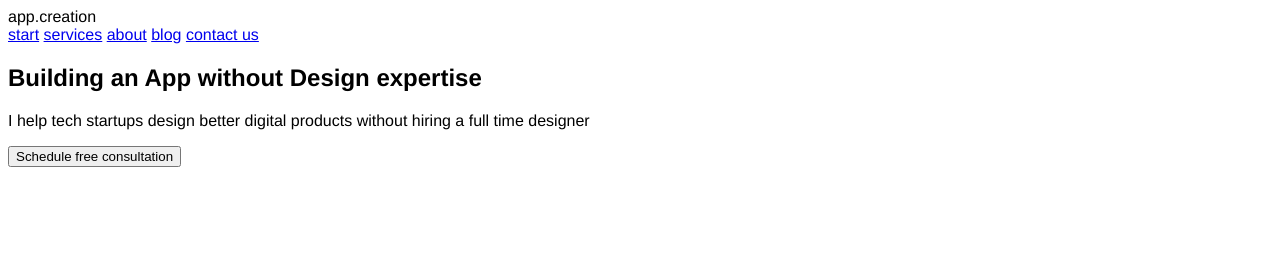
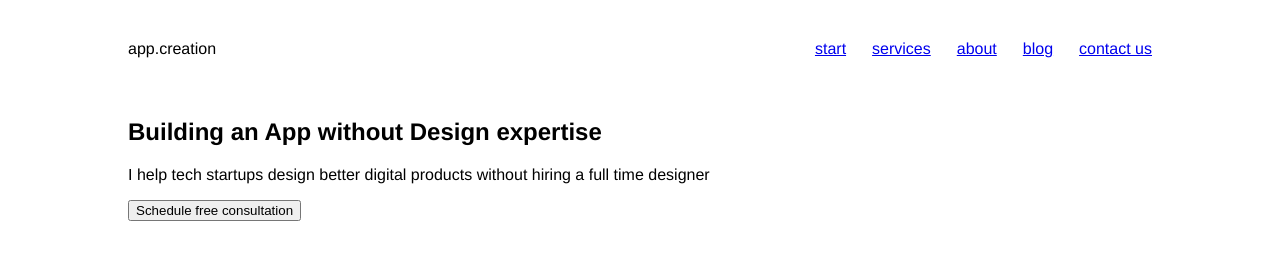
Before and after one commit to WebHeroSchool/Just-for-Inspiration, a plain HTML site: page index.html in a window 1280 px wide. Drawn offline with Linux system fonts and the light colour scheme.

Commit message:
Described main css structure

```diff
--- a/index.html
+++ b/index.html
@@ -12,6 +12,7 @@
 </head>
 
  <body>
+   <div class="wrapper">
  <header class="header">
    <div class="logo">app.creation</div>
    <nav class="menu">
@@ -35,6 +36,7 @@
      <img class="image-content__image" src="" alt="">
    </div>
  </section>
+ </div>
  </body>
 
 </html>
--- a/styles.css
+++ b/styles.css
@@ -1,6 +1,31 @@
 body {
+    margin:0;
     font-family:Helvetica;
+}
+.header {
+display: flex;
+justify-content: space-between;
 }
 .title {
     font-family: Roboto;
 }
+.wrapper{
+    margin:auto;
+    width: 80%;
+}
+.logo,.menu{
+    display: inline-block;
+}
+.logo {
+padding: 40px 0;
+}
+.menu {
+    display:flex;
+    align-items: center;
+}
+.menu__item {
+    padding: 0 13px;
+}
+.menu__item:last-child {
+    padding-right: 0px;
+}
```
